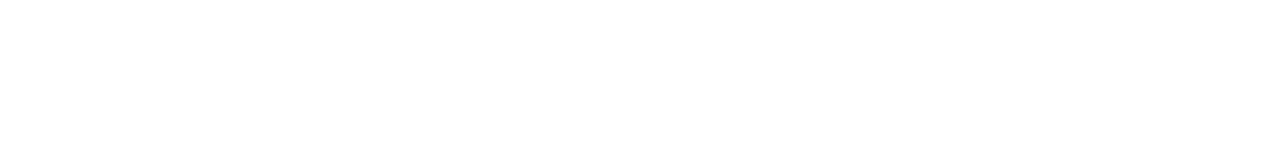
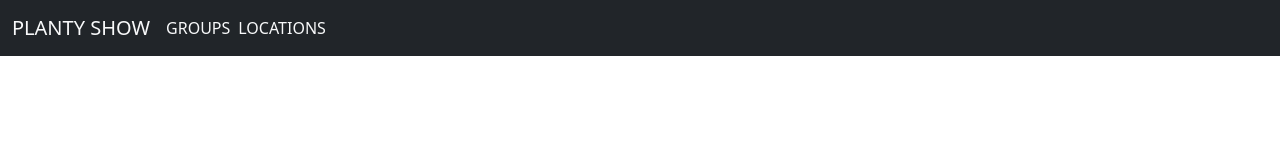
Before and after one commit to pmihango/phase-1-independent-project, a website: page index.html in a window 1280 px wide. Drawn offline with Linux system fonts and the light colour scheme.

Commit message:
added a nav bar in index.html

```diff
--- a/index.html
+++ b/index.html
@@ -7,9 +7,23 @@
         <meta charset="UTF-8">
         <meta http-equiv="X-UA-Compatible" content="IE=edge">
         <meta name="viewport" content="width=device-width, initial-scale=1.0">
-
     </head>
 <body>
+    <nav class="navbar bg-dark">
+        <div class="container-fluid">
+            <a class="navbar-brand nav-item text-light" id="home-link">PLANTY SHOW</a>
 
+            <ul class="navbar-nav me-auto d-flex flex-row">
+                <li class="nav-item me-2">
+                    <a class="text-light nav-link" href="#" id="category-link">GROUPS</a>
+                </li>
+                <li class="nav-item">
+                    <a class="text-light nav-link" href="#" id="countries-link">LOCATIONS</a>
+                </li>
+            </ul>
+
+
+        </div>
+    </nav>
 </body>
 </html>
```
